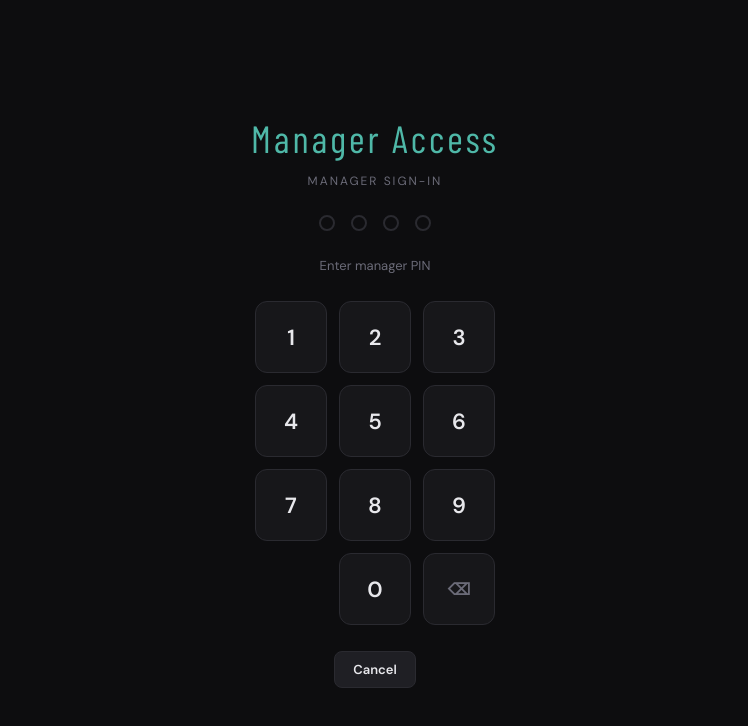
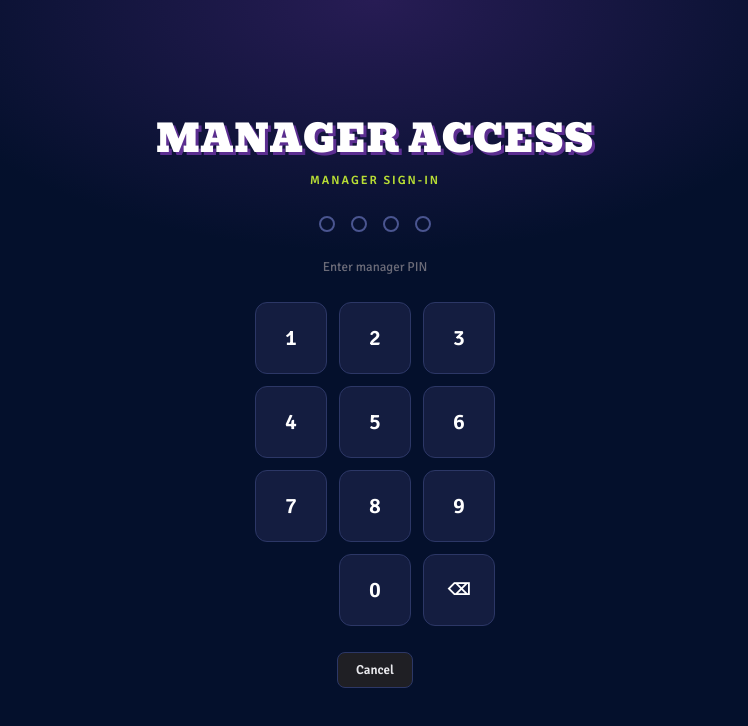
Before and after one commit to eddrock79/abanshee-test, a plain HTML site: page dashboard/index.html in a window 1280 px wide. Shown: the whole page, without its empty margins (265-1013 px from the left). Drawn offline with nearby package versions, Linux system fonts and the light colour scheme.

Commit message:
Shared sign-in screen in the Banshee look
Co-Authored-By: Claude Opus 5.5 <noreply@anthropic.com>

```diff
--- a/bl-style.css
+++ b/bl-style.css
@@ -64,3 +64,14 @@ input,select,textarea,button{font-family:"Signika",sans-serif}
 .pin-key{background:#141d40!important;border:1px solid #2c3766!important;color:#fff!important;font-family:"Signika",sans-serif!important}
 .pin-key:active,.pin-key:hover{border-color:#b7dc35!important;background:#1b2550!important}
 .pin-dot{border-color:#4a5590!important}.pin-dot.filled{background:#b7dc35!important;border-color:#b7dc35!important}
+/* the shared sign-in screen drawn by bl-auth.js */
+#bl-auth-overlay{background:radial-gradient(700px 360px at 50% 0%,#5c2e9166 0,transparent 70%),#04102c!important;color:#fff!important}
+#bl-auth-overlay .bla-logo{font-family:"Bevan",Georgia,serif!important;letter-spacing:.02em!important;color:#fff!important;text-transform:uppercase;text-shadow:3px 3px 0 #5c2e91}
+#bl-auth-overlay .bla-sub{color:#b7dc35!important;font-family:"Signika",sans-serif!important;font-weight:600}
+#bl-auth-overlay .bla-key{background:#141d40!important;border:1px solid #2c3766!important;color:#fff!important;font-family:"Signika",sans-serif!important}
+#bl-auth-overlay .bla-key:active,#bl-auth-overlay .bla-key:hover{border-color:#b7dc35!important;background:#1b2550!important}
+#bl-auth-overlay .bla-dot{border-color:#4a5590!important}
+#bl-auth-overlay .bla-dot.filled{background:#b7dc35!important;border-color:#b7dc35!important}
+#bl-auth-overlay .bla-dot.error{background:#ff6b8b!important;border-color:#ff6b8b!important}
+#bl-auth-overlay .bla-msg{font-family:"Signika",sans-serif!important}
+#bl-auth-overlay .bla-chip,#bl-auth-overlay .bla-switch,#bl-auth-overlay .bla-logout,#bl-auth-overlay .bla-cancel,#bl-auth-overlay .bla-retry{font-family:"Signika",sans-serif!important;border-color:#2c3766!important}
```
